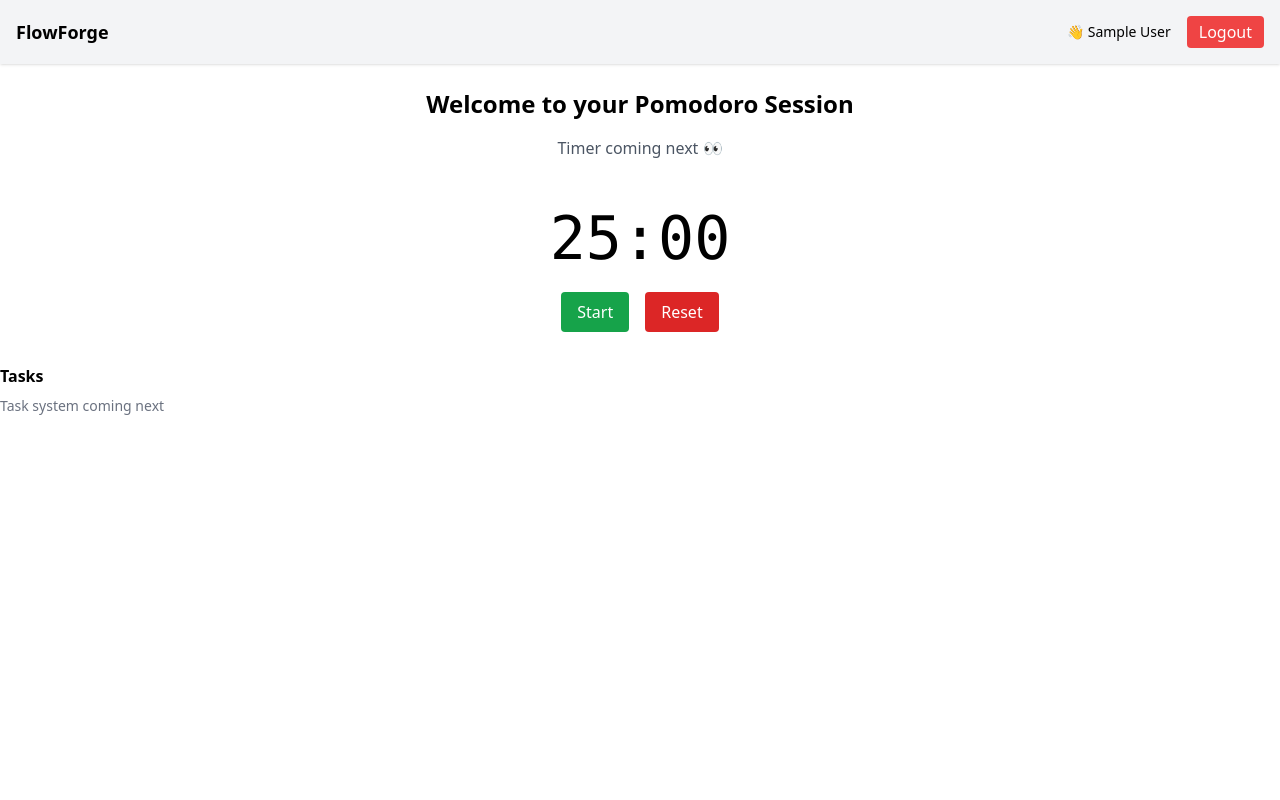
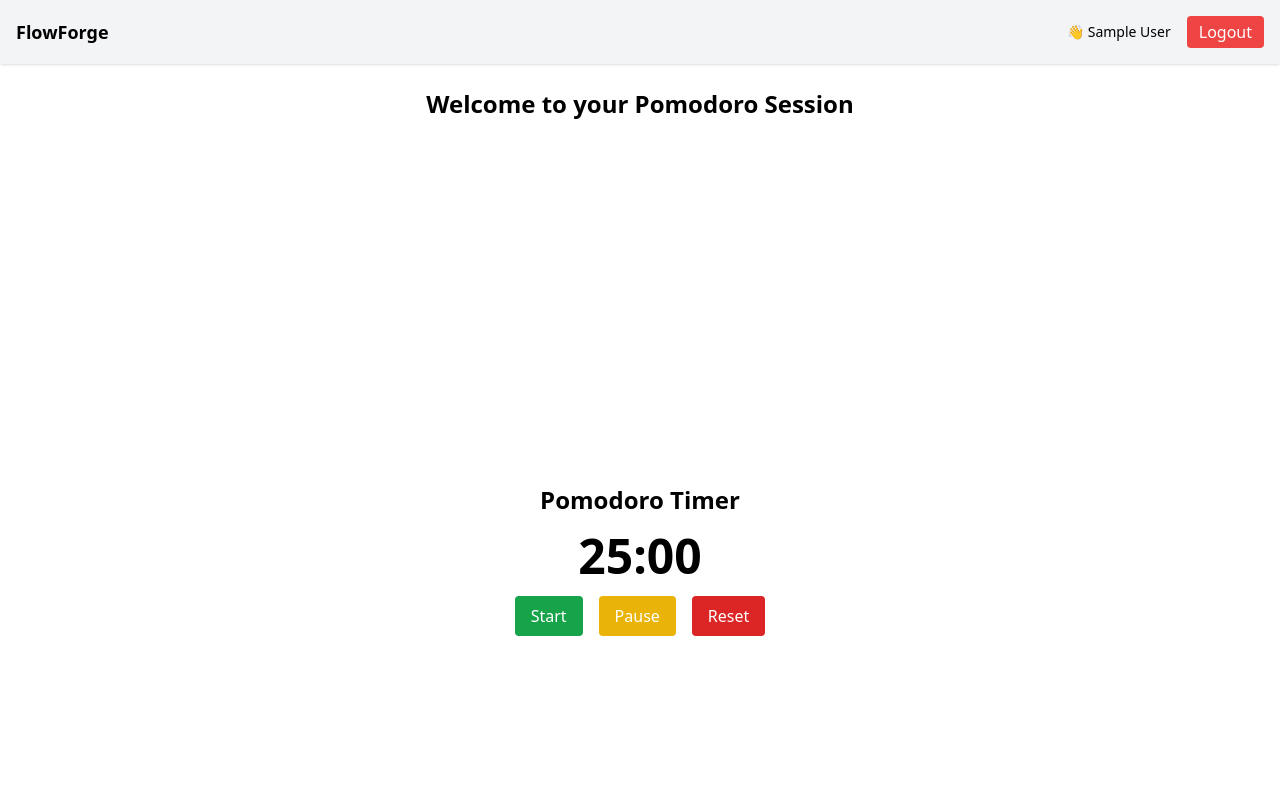
Before and after one commit to Black-Emperor33/alx-fe-capstoneProject, a React (Vite) app in the folder pomodoro-app/: page / in a window 1280 px wide. Shown: the top 800 px of the page. Built offline with nearby package versions, Linux system fonts and the light colour scheme; sample sign-in values are in the browser's storage.

Commit message:
Addd timer logic

```diff
--- a/pomodoro-app/src/components/Timer.jsx
+++ b/pomodoro-app/src/components/Timer.jsx
@@ -1,7 +1,69 @@
+import { useEffect, useState } from "react";
+
+const FOCUS_TIME = 25 * 60; // 25 minutes in seconds
+
 function Timer() {
+  const [timeLeft, setTimeLeft] = useState(FOCUS_TIME);
+  const [isRunning, setIsRunning] = useState(false);
+
+  useEffect(() => {
+    if (!isRunning) return;
+
+    const interval = setInterval(() => {
+      setTimeLeft((prev) => {
+        if (prev === 0) {
+          clearInterval(interval);
+          setIsRunning(false);
+          return 0;
+        }
+        return prev - 1;
+      });
+    }, 1000);
+
+    return () => clearInterval(interval);
+  }, [isRunning]);
+
+  const resetTimer = () => {
+    setIsRunning(false);
+    setTimeLeft(FOCUS_TIME);
+  };
+
+  const formatTime = (seconds) => {
+    const mins = Math.floor(seconds / 60);
+    const secs = seconds % 60;
+    return `${mins}:${secs.toString().padStart(2, "0")}`;
+  };
+
   return (
-    <div className="text-center my-6">
-      <p className="text-6xl font-mono">25:00</p>
+    <div className="text-center space-y-4">
+      <h2 className="text-2xl font-semibold">Pomodoro Timer</h2>
+
+      <div className="text-5xl font-bold">
+        {formatTime(timeLeft)}
+      </div>
+
+      <div className="space-x-4">
+        <button
+          onClick={() => setIsRunning(true)}
+          className="px-4 py-2 bg-green-600 text-white rounded"
+        >
+          Start
+        </button>
+
+        <button
+          onClick={() => setIsRunning(false)}
+          className="px-4 py-2 bg-yellow-500 text-white rounded"
+        >
+          Pause
+        </button>
+
+        <button
+          onClick={resetTimer}
+          className="px-4 py-2 bg-red-600 text-white rounded"
+        >
+          Reset
+        </button>
+      </div>
     </div>
   );
 }
--- a/pomodoro-app/src/pages/Home.jsx
+++ b/pomodoro-app/src/pages/Home.jsx
@@ -11,16 +11,15 @@ function Home() {
         <h2 className="text-2xl font-bold mb-4">
           Welcome to your Pomodoro Session
         </h2>
-        <p className="text-gray-600">
-          Timer coming next 👀
-        </p>
+
       </main>
+      <div className="min-h-screen flex items-center justify-center">
       <Timer />
+    </div>
       <Controls />
       <TaskList />
     </>
   );
 }
 
-
 export default Home;
```
